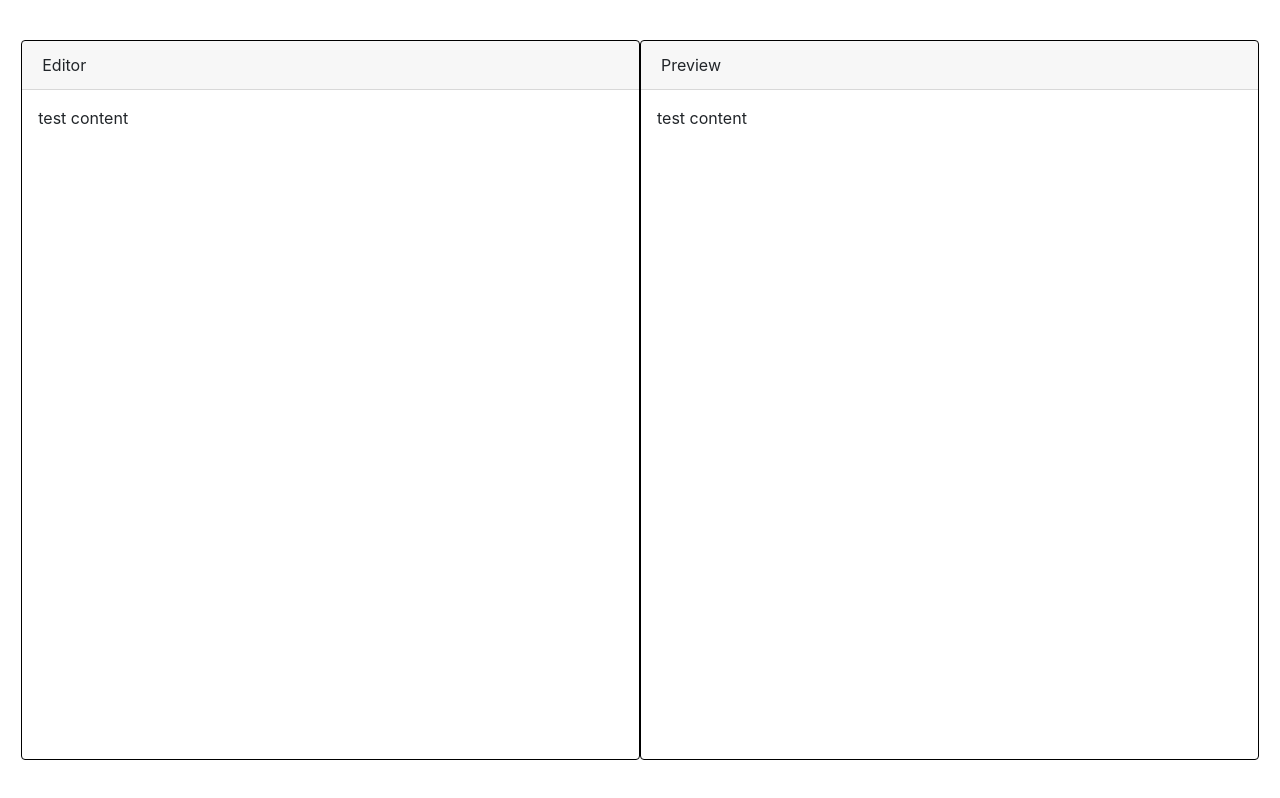
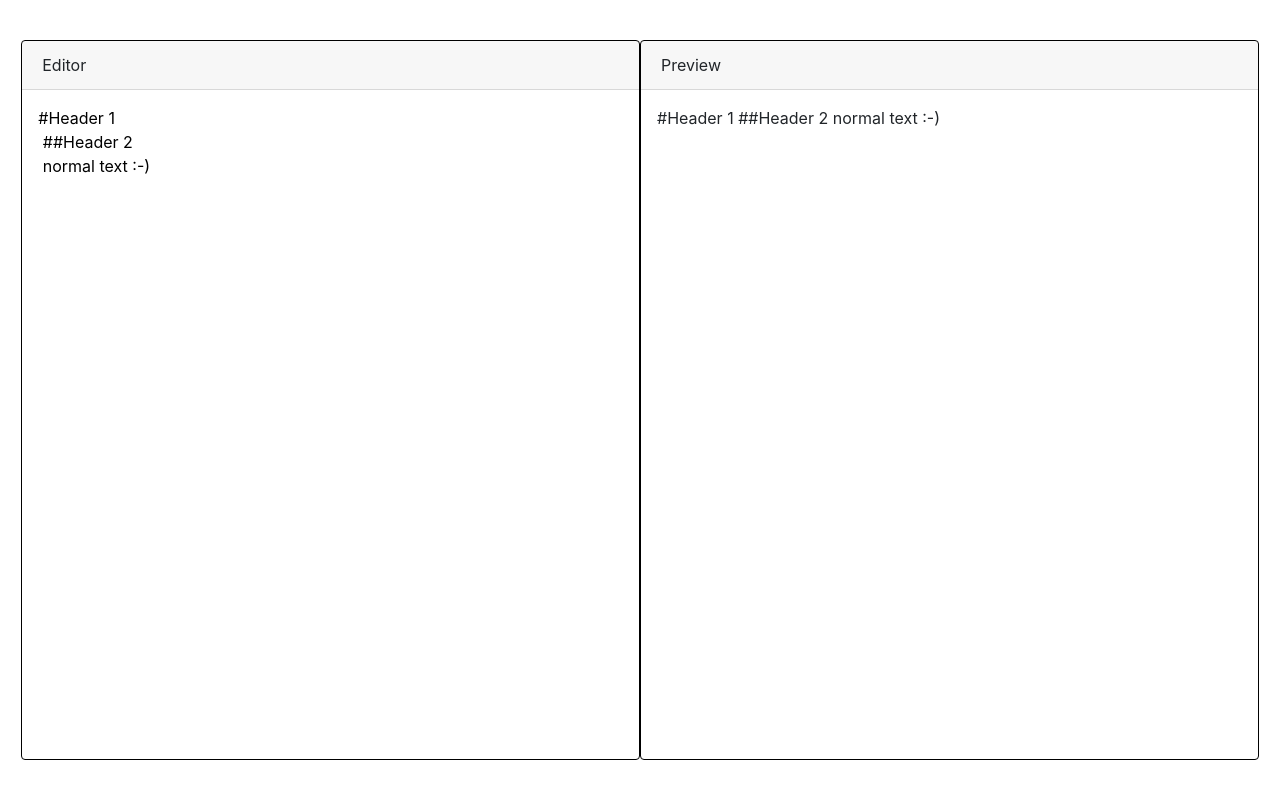
Before and after one commit to Sarah-A/training_front_end_projects, a React app in the folder markdown_previewer/: page / in a window 1280 px wide. Built offline with nearby package versions, Linux system fonts and the light colour scheme.

Commit message:
Markdown Previewer - basic skeleton of react-redux application working.

```diff
--- a/markdown_previewer/src/index.html
+++ b/markdown_previewer/src/index.html
@@ -13,21 +13,10 @@
 
         </header>
         <main>
-            <div class="container d-flex flex-row justify-content-center align-items-center" id="main-wrapper">
+            <div class="container">
+                <div id="app" class="d-flex flex-row justify-content-center align-items-center">
 
-                <!-- <div id="editor-panel" class="panel card">
-                    <div id="editor-header" class="card-header">Editor</div>
-                    <div class="card-body panel-content" id="editor-content">
-                        test content
-                    </div>
                 </div>
-
-                <div id="preview-panel" class="panel card">
-                    <div id="preview-header" class="card-header">Preview</div>
-                    <div class="panel-content card-body" id="preview-content">
-                            Lorem ipsum dolor sit amet, consetetur sadipscing elitr, sed diam nonumy eirmod tempor invidunt ut labore et dolore magna aliquyam erat, sed diam voluptua. At vero eos et accusam et justo duo dolores et ea rebum. Stet clita kasd gubergren, no sea takimata sanctus est Lorem ipsum dolor sit amet. Lorem ipsum dolor sit amet, consetetur sadipscing elitr, sed diam nonumy eirmod tempor invidunt ut labore et dolore magna aliquyam erat, sed diam voluptua. At vero eos et accusam et justo duo dolores et ea rebum. Stet clita kasd gubergren, no sea takimata sanctus est Lorem ipsum dolor sit amet.
-                    </div>
-                </div> -->
 
             </div>
 
--- a/markdown_previewer/src/index.js
+++ b/markdown_previewer/src/index.js
@@ -1,7 +1,7 @@
 import React from 'react';
 import { render } from "react-dom";
 import {Provider, connect } from "react-redux";
-import Panels from './js/components/panels.jsx';
+import App from './js/components/App.jsx';
 import {store} from "./js/store/store";
 
 // $(".panel").draggable({
@@ -27,17 +27,9 @@ import {store} from "./js/store/store";
 // }
 
 
-
-const panels = document.getElementById("main-wrapper");
-if(panels != undefined) {
-    console.log("Found panels!!");
-    render(
-        <Provider store={store}>
-            <Panels />
-        </Provider>,
-        panels);
-}
-else {
-    console.log("Couldn't find panels id!!!");
-}
-// panels ? ReactDOM.render(<h1>React Rendering is working!</h1>, panels) : console.log("Couldn't find panels id!!!");
+render(
+    <Provider store={store}>
+        <App />
+    </Provider>,
+    document.getElementById("app")
+);
--- /dev/null
+++ b/markdown_previewer/src/js/components/App.jsx
@@ -0,0 +1,24 @@
+// src/js/components/App.jsx
+import React from "react";
+import { EditorContainer } from "./EditorPanel.jsx";
+import { PreviewContainer } from "./PreviewPanel.jsx";
+
+
+const App = () => (
+    <div id="panels-wrapper" className="row h-100 w-100">
+        <div id="editor-panel" className="panel card col-12 col-lg-6 p-0">
+            <div id="editor-header" className="card-header">Editor</div>
+            <div id="editor-content" className="card-body panel-content p-0">
+                <EditorContainer />
+            </div>
+        </div>
+        <div id="preview-panel" className="panel card col-12 col-lg-6 p-0">
+            <div id="preview-header" className="card-header">Preview</div>
+            <div id="preview-content" className="card-body panel-content p-3">
+                <PreviewContainer />
+            </div>
+        </div>
+    </div>
+);
+
+export default App;
--- /dev/null
+++ b/markdown_previewer/src/js/components/EditorPanel.jsx
@@ -0,0 +1,22 @@
+import React from 'react';
+import { ConnectPanelToStore} from "../store/store";
+
+export class EditorPanel extends React.Component {
+    constructor(props) {
+        super(props);
+        this.handleChange = this.handleChange.bind(this);
+    }
+
+    handleChange(event) {
+        console.log("recognized Change in Editor Panel!!");
+        // TODO - Dispatch store update!!
+    }
+
+    render() {
+        return (
+            <textarea id="editor" className="p-3" defaultValue={this.props.input} onChange={this.handleChange()}></textarea>
+        );
+    }
+}
+
+export const EditorContainer = ConnectPanelToStore(EditorPanel);
--- /dev/null
+++ b/markdown_previewer/src/js/components/PreviewPanel.jsx
@@ -0,0 +1,22 @@
+import React from 'react';
+import { ConnectPanelToStore } from "../store/store";
+
+export class PreviewPanel extends React.Component {
+    constructor(props) {
+        super(props);
+
+        this.markdownInput = this.markdownInput.bind(this);
+    }
+
+    markdownInput() {
+        return this.props.input;
+    }
+
+    render() {
+        return (
+            <p>{this.markdownInput()}</p>
+        );
+    }
+}
+
+export const PreviewContainer = ConnectPanelToStore(PreviewPanel);
--- a/markdown_previewer/src/js/components/panels.jsx
+++ /dev/null
@@ -1,76 +0,0 @@
-import React from 'react';
-
-class Panel extends React.Component {
-    constructor(props) {
-        super(props);
-    }
-
-    render() {
-        // console.log(this.props.title);
-        const title = this.props.title;
-        const titleText = title.charAt(0).toUpperCase() + title.slice(1);
-        return(
-            <div id={title + "-panel"} className="panel card col-12 col-lg-6 p-0">
-                <div id={title + "-header"} className="card-header">{titleText}</div>
-                <div id={title + "-content"} className="card-body panel-content p-3">
-                    test content
-                </div>
-            </div>
-        );
-    }
-}
-
-
-class EditorPanel extends React.Component {
-    constructor(props) {
-        super(props);
-    }
-
-    render() {
-        return (
-            <Panel title="editor" textContents={this.props.input} />
-        );
-    }
-}
-
-class PreviewPanel extends React.Component {
-    constructor(props) {
-        super(props);
-
-        this.markdownInput = this.markdownInput.bind(this);
-    }
-
-    markdownInput() {
-        return this.props.input;
-    }
-
-    render() {
-        return (
-            <Panel title="preview" textContents={this.markdownInput()} />
-        );
-    }
-}
-
-
-export default function Panels() {
-    return (
-        <div id="panels-wrapper" class="row h-100 w-100">
-            <EditorPanel />
-            <PreviewPanel />
-        </div>
-    );
-}
-
-function makePanelsDraggable() {
-    // $(".panel").draggable({
-    //     containment: "#panels-wrapper",
-    //     opacity: 0.35,
-    //     // snap: true,
-    //     // // snapTolerance: 100
-    //     // snapMode: "outer"
-    // }).resizable({
-    //     containment: "#panels-wrapper"
-    // });
-}
-
-$(document).ready(makePanelsDraggable);
--- a/markdown_previewer/src/js/store/store.js
+++ b/markdown_previewer/src/js/store/store.js
@@ -1,6 +1,14 @@
 import {createStore} from "redux";
+import { connect } from "react-redux";
 
 const UPDATE = "UPDATE";
+
+export function updateInput(input) {
+    return {
+        type: UPDATE,
+        input
+    };
+}
 
 const defaultState = {
     input: "#Header 1 \n ##Header 2 \n normal text :-)"
@@ -12,9 +20,16 @@ function reducer(state = defaultState, action) {
 
 export const store = createStore(reducer);
 
-
-export function mapStateToProps(state) {
+function mapStateToProps(state) {
     return {
         input: state.input
     };
 }
+
+function mapDispatchToProps(dispatch) {
+    return {
+        updateInput: (input) => dispatch(updateInput(input))
+    };
+}
+
+export const ConnectPanelToStore = connect(mapStateToProps, null);
--- a/markdown_previewer/src/styles/default.css
+++ b/markdown_previewer/src/styles/default.css
@@ -2,12 +2,12 @@
     border: 1px solid red !important;
 } */
 
-html, body {
+html, body{
     height: 100vh;
     width: 100vw;
 }
 
-.container {
+.container, #app {
     height: 100vh;
     max-height: 100%;
     width: 100vw;
@@ -15,6 +15,14 @@ html, body {
     overflow: hidden;
     margin: 0;
     width: 100%;
+}
+
+#editor {
+    height: calc(100% - 6px);
+    width: 100%;
+    border: none;
+    overflow: hidden;
+    resize: none;
 }
 
 .panel {
```
